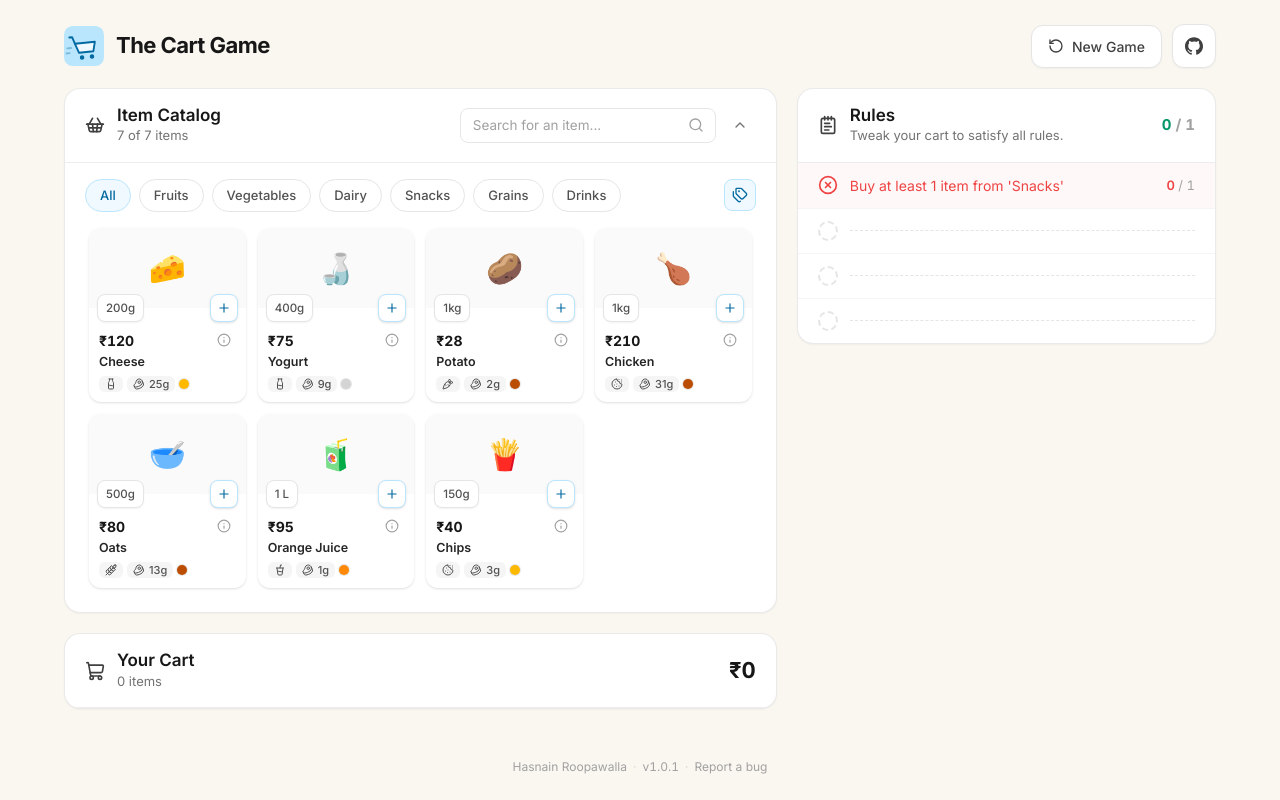
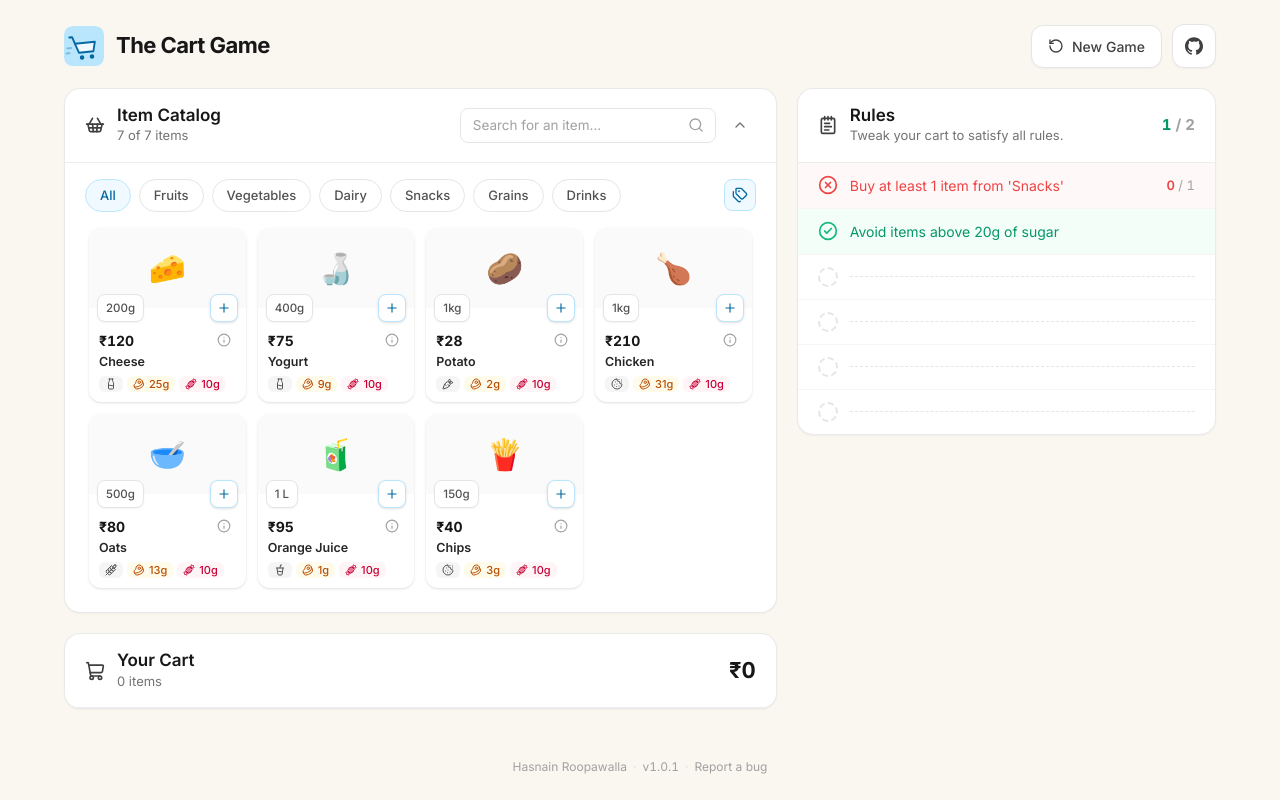
Before and after one commit to hasnainroopawalla/the-cart-game, a React (Vite) app: page / in a window 1280 px wide. Built offline with nearby package versions, Linux system fonts and the light colour scheme.

Commit message:
Numeric Attributes

```diff
--- /dev/null
+++ b/src/components/attribute-style.ts
@@ -0,0 +1,40 @@
+import {
+  Apple,
+  Beef,
+  Candy,
+  Carrot,
+  Cookie,
+  CupSoda,
+  Milk,
+  Tag,
+  Wheat,
+} from "lucide-react";
+import type { Category, NumericAttributes } from "../data";
+
+const CATEGORY_ICON: Partial<Record<Category, React.ElementType>> = {
+  Dairy: Milk,
+  Vegetables: Carrot,
+  Fruits: Apple,
+  Grains: Wheat,
+  Snacks: Cookie,
+  Drinks: CupSoda,
+};
+
+export const getCategoryIcon = (category: Category): React.ElementType =>
+  CATEGORY_ICON[category] ?? Tag;
+
+export const NUMERIC_ATTRIBUTE_STYLE: Record<
+  keyof NumericAttributes,
+  { icon: React.ElementType; chipClass: string; textClass: string }
+> = {
+  protein: {
+    icon: Beef,
+    chipClass: "bg-amber-50 text-amber-700",
+    textClass: "text-amber-700",
+  },
+  sugar: {
+    icon: Candy,
+    chipClass: "bg-rose-50/70 text-rose-700",
+    textClass: "text-rose-700",
+  },
+};
--- a/src/components/attribute-summary.tsx
+++ b/src/components/attribute-summary.tsx
@@ -1,51 +1,24 @@
 import {
-  Milk,
-  Carrot,
-  Apple,
-  Wheat,
-  Cookie,
-  CupSoda,
-  Tag,
-  Beef,
-} from "lucide-react";
-import { type ItemAttributes } from "../data";
-
-const COLOR_DOT: Record<ItemAttributes["color"], string> = {
-  green: "bg-emerald-500",
-  red: "bg-red-500",
-  yellow: "bg-amber-400",
-  orange: "bg-orange-400",
-  brown: "bg-amber-700",
-  white: "bg-neutral-300",
-};
-
-const CATEGORY_ICON: Record<string, React.ElementType> = {
-  Dairy: Milk,
-  Vegetables: Carrot,
-  Fruits: Apple,
-  Grains: Wheat,
-  Snacks: Cookie,
-  Drinks: CupSoda,
-};
+  NUMERIC_ATTRIBUTES,
+  NUMERIC_ATTRIBUTE_NAMES,
+  type ItemAttributes,
+} from "../data";
+import { NUMERIC_ATTRIBUTE_STYLE, getCategoryIcon } from "./attribute-style";
 
 const AttributeChip = ({
   icon: Icon,
-  critical,
   title,
+  className = "bg-neutral-100 text-neutral-600",
   children,
 }: {
   icon?: React.ElementType;
-  critical?: boolean;
   title: string;
+  className?: string;
   children: React.ReactNode;
 }) => (
   <span
     title={title}
-    className={`inline-flex shrink-0 items-center gap-1 rounded-md px-1.5 py-0.5 text-[11px] leading-none font-medium ${
-      critical
-        ? "bg-amber-50 text-amber-700"
-        : "bg-neutral-100 text-neutral-600"
-    }`}
+    className={`inline-flex shrink-0 items-center gap-1 rounded-md px-1.5 py-0.5 text-[11px] leading-none font-medium ${className}`}
   >
     {Icon && <Icon className="h-3 w-3" />}
     {children}
@@ -64,17 +37,27 @@ export const AttributeSummary = ({
   // Display is left to the caller so it can hide the strip responsively.
   <div className={`flex-wrap items-center gap-1 ${className}`}>
     <AttributeChip
-      icon={CATEGORY_ICON[attributes.category] ?? Tag}
+      icon={getCategoryIcon(attributes.category)}
       title={`Category: ${attributes.category}`}
     >
       {!compact && attributes.category}
     </AttributeChip>
-    <AttributeChip icon={Beef} title={`Protein: ${attributes.protein}g`}>
-      {attributes.protein}g
-    </AttributeChip>
-    <span
-      title={`Colour: ${attributes.color}`}
-      className={`h-2.5 w-2.5 shrink-0 rounded-full ring-1 ring-black/10 ${COLOR_DOT[attributes.color]}`}
-    />
+
+    {NUMERIC_ATTRIBUTE_NAMES.map((name) => {
+      const { label, unit } = NUMERIC_ATTRIBUTES[name];
+      const { icon, chipClass } = NUMERIC_ATTRIBUTE_STYLE[name];
+
+      return (
+        <AttributeChip
+          key={name}
+          icon={icon}
+          className={chipClass}
+          title={`${label}: ${attributes[name]}${unit}`}
+        >
+          {attributes[name]}
+          {unit}
+        </AttributeChip>
+      );
+    })}
   </div>
 );
--- a/src/components/item-info-popover.tsx
+++ b/src/components/item-info-popover.tsx
@@ -1,39 +1,45 @@
 import * as React from "react";
-import { type ItemAttributes } from "../data";
-import { Info } from "lucide-react";
+import {
+  NUMERIC_ATTRIBUTES,
+  type ItemAttributes,
+  type NumericAttributes,
+} from "../data";
+import { Info, Shapes } from "lucide-react";
+import { NUMERIC_ATTRIBUTE_STYLE, getCategoryIcon } from "./attribute-style";
 
 const PANEL_WIDTH = 224;
 const ESTIMATED_PANEL_HEIGHT = 180;
 const VIEWPORT_MARGIN = 8;
 
-const COLOR_SWATCH: Record<ItemAttributes["color"], string> = {
-  green: "bg-emerald-500",
-  red: "bg-red-500",
-  yellow: "bg-amber-400",
-  orange: "bg-orange-400",
-  brown: "bg-amber-700",
-  white: "bg-neutral-200",
-};
-
 const ATTRIBUTE_ROWS: {
   key: keyof ItemAttributes;
   label: string;
+  className: string;
+  icon: React.ElementType;
+  /** Sits beside the value when the value itself has an icon. */
+  getValueIcon?: (attributes: ItemAttributes) => React.ElementType;
   render: (attributes: ItemAttributes) => React.ReactNode;
 }[] = [
-  { key: "category", label: "Category", render: (a) => a.category },
-  { key: "protein", label: "Protein", render: (a) => `${a.protein}g` },
   {
-    key: "color",
-    label: "Colour",
-    render: (a) => (
-      <span className="inline-flex items-center gap-1.5 capitalize">
-        <span
-          className={`h-2.5 w-2.5 rounded-full ring-1 ring-black/10 ${COLOR_SWATCH[a.color]}`}
-        />
-        {a.color}
-      </span>
-    ),
+    key: "category",
+    label: "Category",
+    className: "text-neutral-800",
+    icon: Shapes,
+    getValueIcon: (a) => getCategoryIcon(a.category),
+    render: (a) => a.category,
   },
+  ...Object.entries(NUMERIC_ATTRIBUTES).map(([key, { label, unit }]) => {
+    const attribute = key as keyof NumericAttributes;
+    const { icon, textClass } = NUMERIC_ATTRIBUTE_STYLE[attribute];
+
+    return {
+      key: attribute,
+      label,
+      className: textClass,
+      icon,
+      render: (a: ItemAttributes) => `${a[attribute]}${unit}`,
+    };
+  }),
 ];
 
 export const ItemInfoButton = ({
@@ -122,21 +128,25 @@ export const ItemInfoButton = ({
           {name}
         </p>
         <dl className="space-y-1.5">
-          {rows.map((row) => (
+          {rows.map((row) => {
+            const { icon: Icon } = row;
+            const ValueIcon = row.getValueIcon?.(attributes);
+
+            return (
               <div key={row.key} className="flex items-center gap-3">
-              <dt className="flex-1 text-[12px] text-neutral-500">
+                <dt className="flex flex-1 items-center gap-1.5 text-[12px] text-neutral-500 capitalize">
+                  <Icon className="h-3.5 w-3.5 shrink-0" />
                   {row.label}
                 </dt>
-              {/* TODO */}
                 <dd
-                className={`text-[12px] font-medium ${
-                  false ? "text-amber-700" : "text-neutral-800"
-                }`}
+                  className={`flex items-center gap-1.5 text-[12px] font-medium ${row.className}`}
                 >
+                  {ValueIcon && <ValueIcon className="h-3.5 w-3.5 shrink-0" />}
                   {row.render(attributes)}
                 </dd>
               </div>
-          ))}
+            );
+          })}
         </dl>
       </div>
     </>
--- a/src/data/attributes.ts
+++ b/src/data/attributes.ts
@@ -1,6 +1,6 @@
 import type { NumericAttributes } from "./types";
 
-export const ATTRIBUTE_META: Record<
+export const NUMERIC_ATTRIBUTES: Record<
   keyof NumericAttributes,
   {
     unit: string;
@@ -11,9 +11,19 @@ export const ATTRIBUTE_META: Record<
   }
 > = {
   protein: {
+    label: "protein",
     unit: "g",
     step: 5,
-    label: "protein",
+    slackSteps: { min: 1, max: 6 },
+  },
+  sugar: {
+    label: "sugar",
+    unit: "g",
+    step: 5,
     slackSteps: { min: 1, max: 6 },
   },
 };
+
+export const NUMERIC_ATTRIBUTE_NAMES = Object.keys(
+  NUMERIC_ATTRIBUTES,
+) as (keyof NumericAttributes)[];
--- a/src/data/catalog.ts
+++ b/src/data/catalog.ts
@@ -16,7 +16,7 @@ const CATALOG_ITEMS = [
     emoji: "🧀",
     size: "200g",
     price: 120,
-    attributes: { category: "Dairy", protein: 25, color: "yellow" },
+    attributes: { category: "Dairy", protein: 25, sugar: 10 },
   },
   {
     id: "yogurt",
@@ -24,7 +24,7 @@ const CATALOG_ITEMS = [
     emoji: "🍶",
     size: "400g",
     price: 75,
-    attributes: { category: "Dairy", protein: 9, color: "white" },
+    attributes: { category: "Dairy", protein: 9, sugar: 10 },
   },
   {
     id: "potato",
@@ -32,7 +32,7 @@ const CATALOG_ITEMS = [
     emoji: "🥔",
     size: "1kg",
     price: 28,
-    attributes: { category: "Vegetables", protein: 2, color: "brown" },
+    attributes: { category: "Vegetables", protein: 2, sugar: 10 },
   },
   {
     id: "chicken",
@@ -40,7 +40,7 @@ const CATALOG_ITEMS = [
     emoji: "🍗",
     size: "1kg",
     price: 210,
-    attributes: { category: "Snacks", protein: 31, color: "brown" },
+    attributes: { category: "Snacks", protein: 31, sugar: 10 },
   },
   {
     id: "oats",
@@ -48,7 +48,7 @@ const CATALOG_ITEMS = [
     emoji: "🥣",
     size: "500g",
     price: 80,
-    attributes: { category: "Grains", protein: 13, color: "brown" },
+    attributes: { category: "Grains", protein: 13, sugar: 10 },
   },
   {
     id: "juice",
@@ -56,7 +56,7 @@ const CATALOG_ITEMS = [
     emoji: "🧃",
     size: "1 L",
     price: 95,
-    attributes: { category: "Drinks", protein: 1, color: "orange" },
+    attributes: { category: "Drinks", protein: 1, sugar: 10 },
   },
   {
     id: "chips",
@@ -64,7 +64,7 @@ const CATALOG_ITEMS = [
     emoji: "🍟",
     size: "150g",
     price: 40,
-    attributes: { category: "Snacks", protein: 3, color: "yellow" },
+    attributes: { category: "Snacks", protein: 3, sugar: 10 },
   },
 ] satisfies CatalogItem[];
 
--- a/src/data/index.ts
+++ b/src/data/index.ts
@@ -1,5 +1,5 @@
 export { CartUtils } from "./cart";
 export { Catalog, Categories } from "./catalog";
-export { ATTRIBUTE_META } from "./attributes";
+export { NUMERIC_ATTRIBUTES, NUMERIC_ATTRIBUTE_NAMES } from "./attributes";
 
 export type * from "./types";
--- a/src/data/types.ts
+++ b/src/data/types.ts
@@ -6,11 +6,11 @@ export type Category = (typeof Categories)[number];
 
 export type NumericAttributes = {
   protein: number;
+  sugar: number;
 };
 
 export type ItemAttributes = NumericAttributes & {
   category: Category;
-  color: "green" | "red" | "yellow" | "orange" | "brown" | "white";
 };
 
 export type CatalogItem = {
--- a/src/rules/item-attribute-limit-rule.ts
+++ b/src/rules/item-attribute-limit-rule.ts
@@ -1,4 +1,4 @@
-import { ATTRIBUTE_META, CartItems, CartUtils } from "../data";
+import { NUMERIC_ATTRIBUTES, CartItems, CartUtils } from "../data";
 import { type AttributeName, type RuleProgress, Rule } from "./rule";
 import { MathUtils } from "../utils";
 
@@ -14,7 +14,7 @@ export class ItemAttributeLimitRule extends Rule {
   }
 
   public getLabel(): string {
-    const { unit, label } = ATTRIBUTE_META[this.attribute];
+    const { unit, label } = NUMERIC_ATTRIBUTES[this.attribute];
     return `Avoid items above ${this.amount}${unit} of ${label}`;
   }
 
@@ -41,7 +41,7 @@ export class ItemAttributeLimitRule extends Rule {
       ),
     );
 
-    const { step, slackSteps } = ATTRIBUTE_META[this.attribute];
+    const { step, slackSteps } = NUMERIC_ATTRIBUTES[this.attribute];
     const slack = MathUtils.randomInt(slackSteps.min, slackSteps.max);
 
     return MathUtils.ceilTo(maxAttributeValue + slack, step);
--- a/src/rules/rule-factories.ts
+++ b/src/rules/rule-factories.ts
@@ -3,13 +3,13 @@ import { BudgetRangeRule } from "./budget-range-rule";
 import { MinimumCategoryCountRule } from "./minimum-category-count-rule";
 import { ItemAttributeLimitRule } from "./item-attribute-limit-rule";
 
-import { ATTRIBUTE_META, CartItems, NumericAttributes } from "../data";
+import { NUMERIC_ATTRIBUTES, CartItems, NumericAttributes } from "../data";
 import { Rule } from "./rule";
 
 type RuleFactory = (solutionCart: CartItems) => Rule;
 
 const attributeNames = Object.keys(
-  ATTRIBUTE_META,
+  NUMERIC_ATTRIBUTES,
 ) as (keyof NumericAttributes)[];
 
 const totalAttributeRuleFactories: RuleFactory[] = attributeNames.map(
--- a/src/rules/total-attribute-rule.ts
+++ b/src/rules/total-attribute-rule.ts
@@ -1,4 +1,4 @@
-import { ATTRIBUTE_META, CartItems, CartUtils } from "../data";
+import { NUMERIC_ATTRIBUTES, CartItems, CartUtils } from "../data";
 import { MathUtils } from "../utils";
 import { AttributeName, Rule, type RuleProgress } from "./rule";
 
@@ -18,7 +18,7 @@ export class TotalAttributeRule extends Rule {
   }
 
   public getLabel(): string {
-    const { unit, label } = ATTRIBUTE_META[this.attribute];
+    const { unit, label } = NUMERIC_ATTRIBUTES[this.attribute];
 
     switch (this.comparison) {
       case "at least":
@@ -45,7 +45,7 @@ export class TotalAttributeRule extends Rule {
   }
 
   public getProgress(cartItems: CartItems): RuleProgress {
-    const { unit } = ATTRIBUTE_META[this.attribute];
+    const { unit } = NUMERIC_ATTRIBUTES[this.attribute];
 
     return {
       current: `${CartUtils.sumAttribute(cartItems, this.attribute)}${unit}`,
@@ -59,7 +59,7 @@ export class TotalAttributeRule extends Rule {
     const comparison =
       COMPARISONS[MathUtils.randomInt(0, COMPARISONS.length - 1)];
 
-    const { step, slackSteps } = ATTRIBUTE_META[this.attribute];
+    const { step, slackSteps } = NUMERIC_ATTRIBUTES[this.attribute];
     const slack = MathUtils.randomInt(slackSteps.min, slackSteps.max) * step;
 
     let amount: number;
```
Lines whose indentation alone changed are shown as unchanged.
